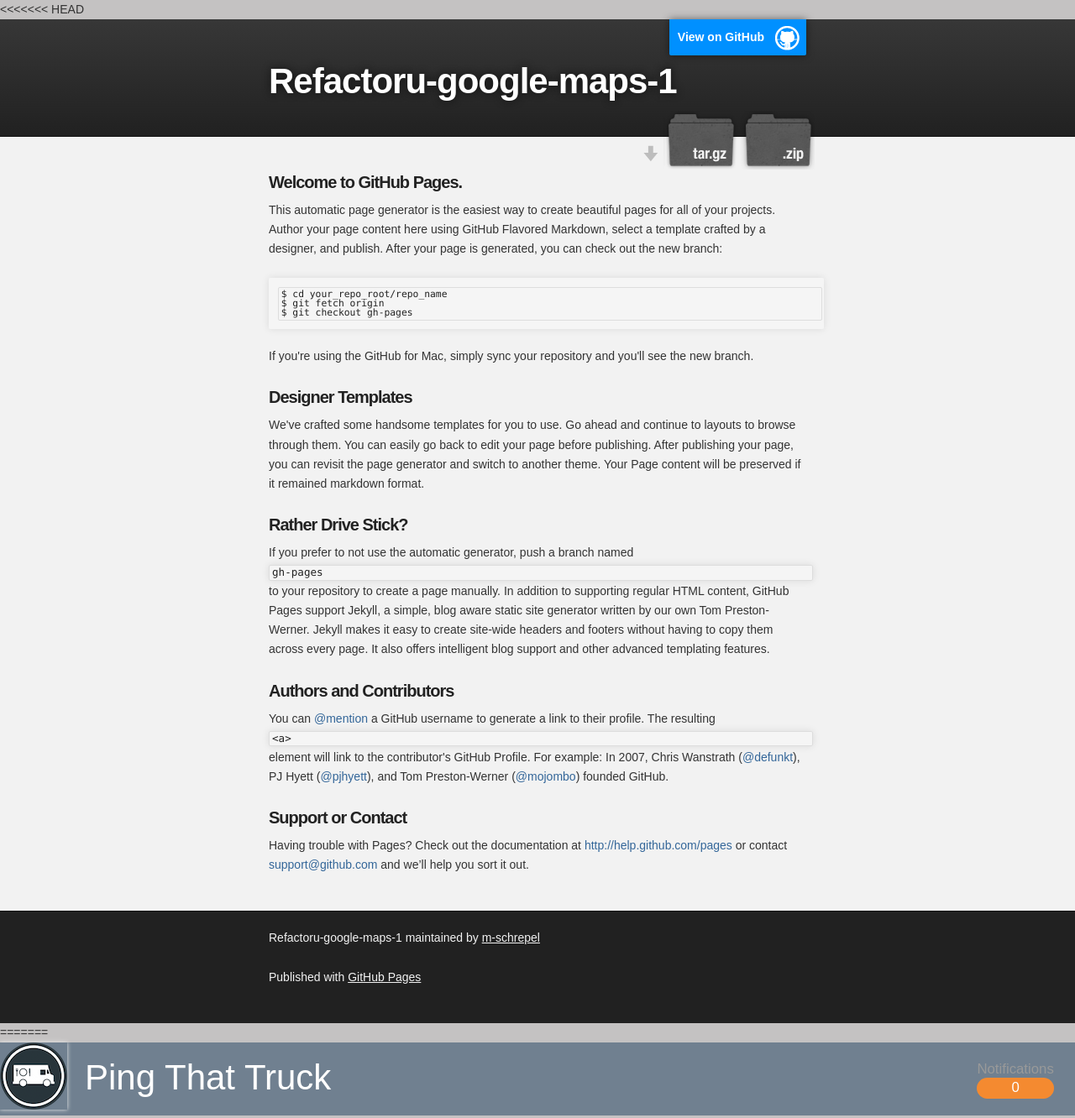
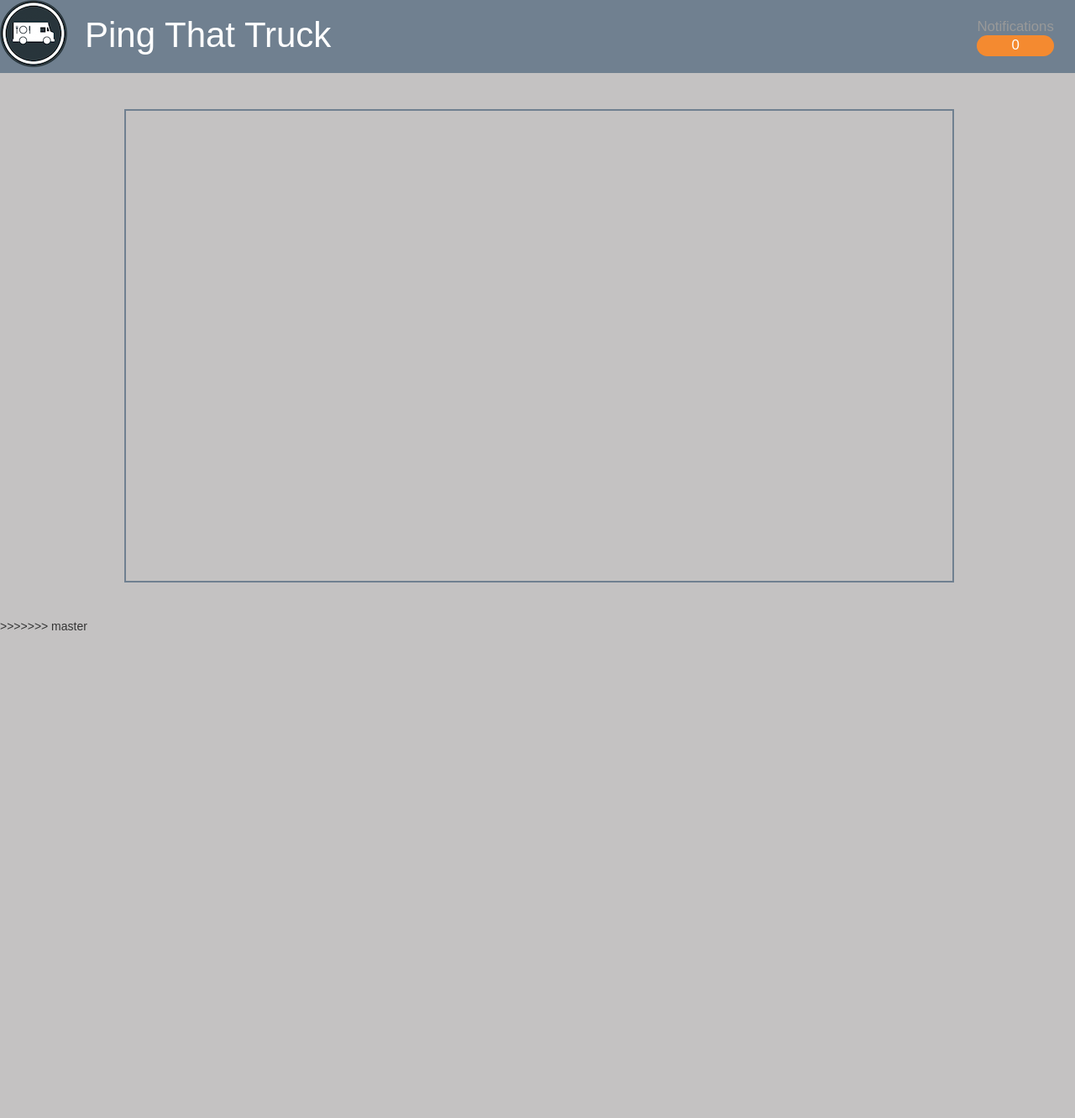
Before and after one commit to m-schrepel/google-map-demo, a plain HTML site: page index.html in a window 1280 px wide. Shown: the top 1332 px of the page at 84% size. After the commit the page ends 800 px from the top, so only its background shows below. Drawn offline with nearby package versions, Linux system fonts and the light colour scheme; some packages are replaced by stand-ins of ours.

Commit message:
Update index.html

```diff
--- a/index.html
+++ b/index.html
@@ -1,84 +1,4 @@
-<!DOCTYPE html>
-<<<<<<< HEAD
-<html>
-
-  <head>
-    <meta charset='utf-8' />
-    <meta http-equiv="X-UA-Compatible" content="chrome=1" />
-    <meta name="description" content="Refactoru-google-maps-1 : " />
-
-    <link rel="stylesheet" type="text/css" media="screen" href="stylesheets/stylesheet.css">
-
-    <title>Refactoru-google-maps-1</title>
-  </head>
-
-  <body>
-
-    <!-- HEADER -->
-    <div id="header_wrap" class="outer">
-        <header class="inner">
-          <a id="forkme_banner" href="https://github.com/m-schrepel/refactoru-google-maps-1">View on GitHub</a>
-
-          <h1 id="project_title">Refactoru-google-maps-1</h1>
-          <h2 id="project_tagline"></h2>
-
-            <section id="downloads">
-              <a class="zip_download_link" href="https://github.com/m-schrepel/refactoru-google-maps-1/zipball/master">Download this project as a .zip file</a>
-              <a class="tar_download_link" href="https://github.com/m-schrepel/refactoru-google-maps-1/tarball/master">Download this project as a tar.gz file</a>
-            </section>
-        </header>
-    </div>
-
-    <!-- MAIN CONTENT -->
-    <div id="main_content_wrap" class="outer">
-      <section id="main_content" class="inner">
-        <h3>
-<a name="welcome-to-github-pages" class="anchor" href="#welcome-to-github-pages"><span class="octicon octicon-link"></span></a>Welcome to GitHub Pages.</h3>
-
-<p>This automatic page generator is the easiest way to create beautiful pages for all of your projects. Author your page content here using GitHub Flavored Markdown, select a template crafted by a designer, and publish. After your page is generated, you can check out the new branch:</p>
-
-<pre><code>$ cd your_repo_root/repo_name
-$ git fetch origin
-$ git checkout gh-pages
-</code></pre>
-
-<p>If you're using the GitHub for Mac, simply sync your repository and you'll see the new branch.</p>
-
-<h3>
-<a name="designer-templates" class="anchor" href="#designer-templates"><span class="octicon octicon-link"></span></a>Designer Templates</h3>
-
-<p>We've crafted some handsome templates for you to use. Go ahead and continue to layouts to browse through them. You can easily go back to edit your page before publishing. After publishing your page, you can revisit the page generator and switch to another theme. Your Page content will be preserved if it remained markdown format.</p>
-
-<h3>
-<a name="rather-drive-stick" class="anchor" href="#rather-drive-stick"><span class="octicon octicon-link"></span></a>Rather Drive Stick?</h3>
-
-<p>If you prefer to not use the automatic generator, push a branch named <code>gh-pages</code> to your repository to create a page manually. In addition to supporting regular HTML content, GitHub Pages support Jekyll, a simple, blog aware static site generator written by our own Tom Preston-Werner. Jekyll makes it easy to create site-wide headers and footers without having to copy them across every page. It also offers intelligent blog support and other advanced templating features.</p>
-
-<h3>
-<a name="authors-and-contributors" class="anchor" href="#authors-and-contributors"><span class="octicon octicon-link"></span></a>Authors and Contributors</h3>
-
-<p>You can <a href="https://github.com/blog/821" class="user-mention">@mention</a> a GitHub username to generate a link to their profile. The resulting <code>&lt;a&gt;</code> element will link to the contributor's GitHub Profile. For example: In 2007, Chris Wanstrath (<a href="https://github.com/defunkt" class="user-mention">@defunkt</a>), PJ Hyett (<a href="https://github.com/pjhyett" class="user-mention">@pjhyett</a>), and Tom Preston-Werner (<a href="https://github.com/mojombo" class="user-mention">@mojombo</a>) founded GitHub.</p>
-
-<h3>
-<a name="support-or-contact" class="anchor" href="#support-or-contact"><span class="octicon octicon-link"></span></a>Support or Contact</h3>
-
-<p>Having trouble with Pages? Check out the documentation at <a href="http://help.github.com/pages">http://help.github.com/pages</a> or contact <a href="mailto:support@github.com">support@github.com</a> and we’ll help you sort it out.</p>
-      </section>
-    </div>
-
-    <!-- FOOTER  -->
-    <div id="footer_wrap" class="outer">
-      <footer class="inner">
-        <p class="copyright">Refactoru-google-maps-1 maintained by <a href="https://github.com/m-schrepel">m-schrepel</a></p>
-        <p>Published with <a href="http://pages.github.com">GitHub Pages</a></p>
-      </footer>
-    </div>
-
-
-
-  </body>
-</html>
-=======
+<!doctype html>
 <html lang="en">
 <head>
   <meta charset="utf-8">
```
